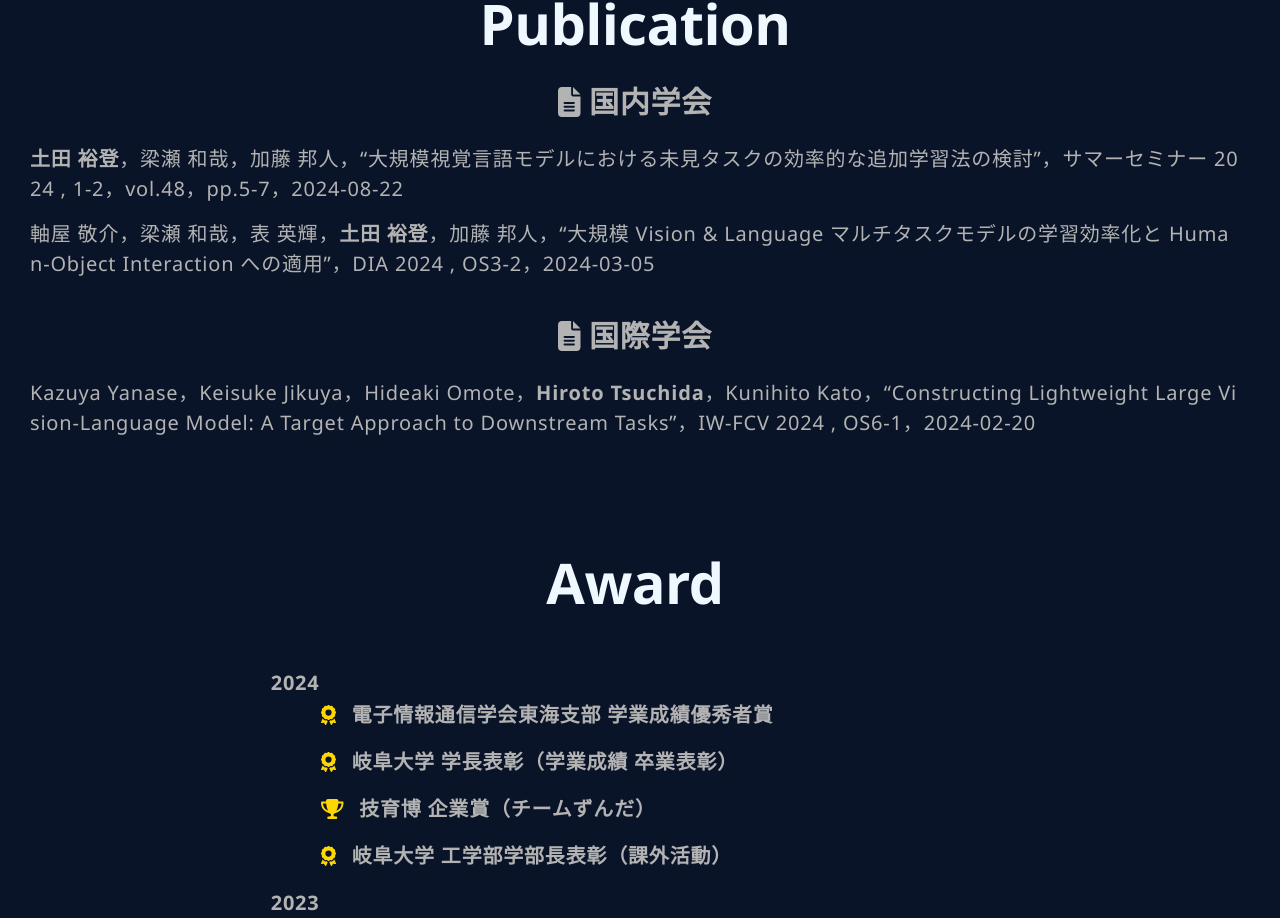
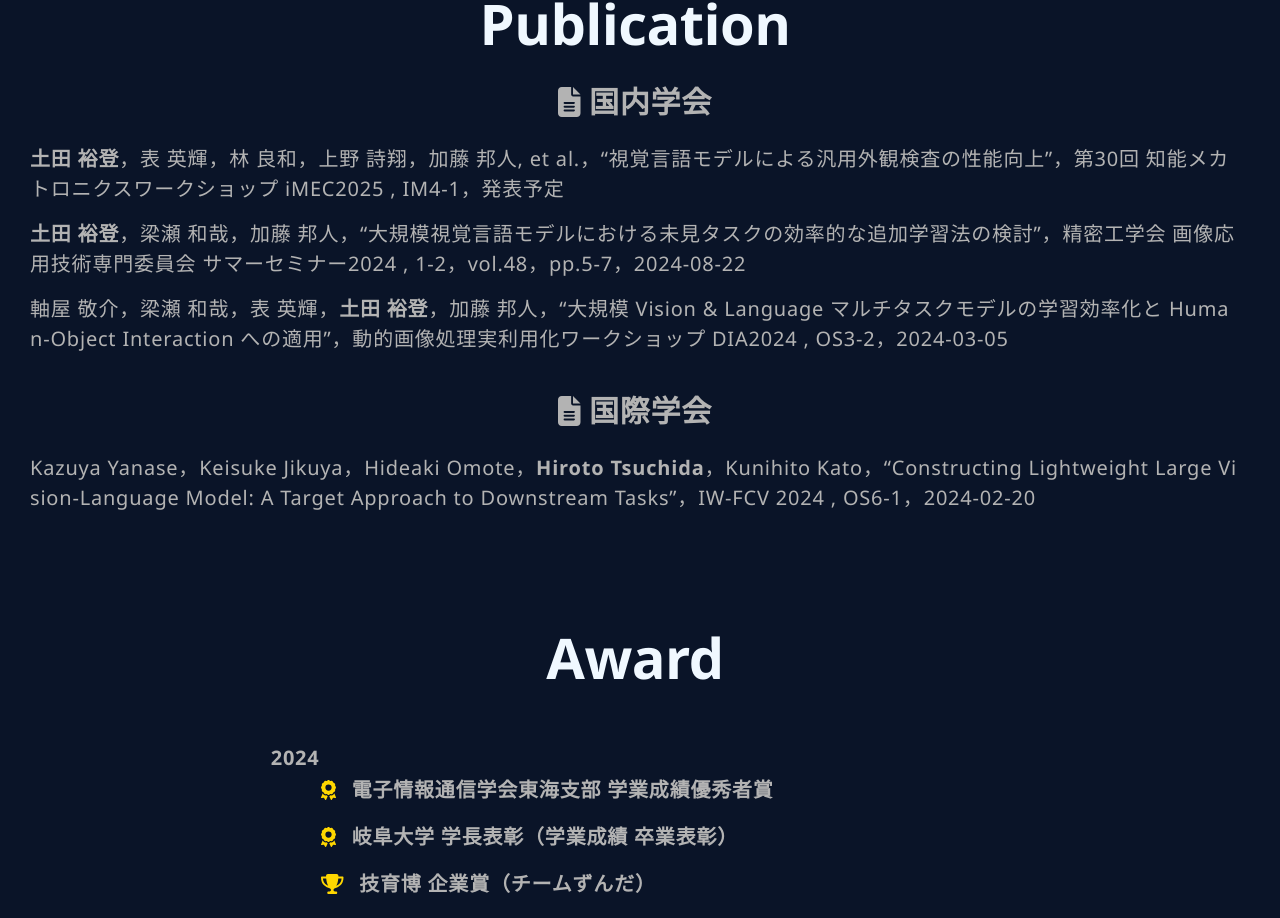
Before and after one commit to Da-Tsuchi/Da-Tsuchi.github.io, a Next.js app: page / in a window 1280 px wide. Shown: the part 6247-7165 px from the top of the page. Built offline with nearby package versions, Linux system fonts and the light colour scheme.

Commit message:
update pub

```diff
--- a/data/publications.js
+++ b/data/publications.js
@@ -2,9 +2,17 @@ export const publications = {
   domestic: [
     {
       title:
+        '視覚言語モデルによる汎用外観検査の性能向上',
+      authors: '土田 裕登，表 英輝，林 良和，上野 詩翔，加藤 邦人, et al.',
+      conf: '第30回 知能メカトロニクスワークショップ iMEC2025',
+      id: 'IM4-1',
+      date: '発表予定',
+    },
+    {
+      title:
         '大規模視覚言語モデルにおける未見タスクの効率的な追加学習法の検討',
       authors: '土田 裕登，梁瀬 和哉，加藤 邦人',
-      conf: 'サマーセミナー 2024',
+      conf: '精密工学会 画像応用技術専門委員会 サマーセミナー2024',
       id: '1-2，vol.48，pp.5-7',
       date: '2024-08-22',
       url: 'https://www.ite.or.jp/study/me/ss/2024/#program',
@@ -13,7 +21,7 @@ export const publications = {
       title:
         '大規模 Vision & Language マルチタスクモデルの学習効率化と Human-Object Interaction への適用',
       authors: '軸屋 敬介，梁瀬 和哉，表 英輝，土田 裕登，加藤 邦人',
-      conf: 'DIA 2024',
+      conf: '動的画像処理実利用化ワークショップ DIA2024',
       id: 'OS3-2',
       date: '2024-03-05',
       url: 'https://www.tc-iaip.org/dia/2024/program.html#os3',
```
